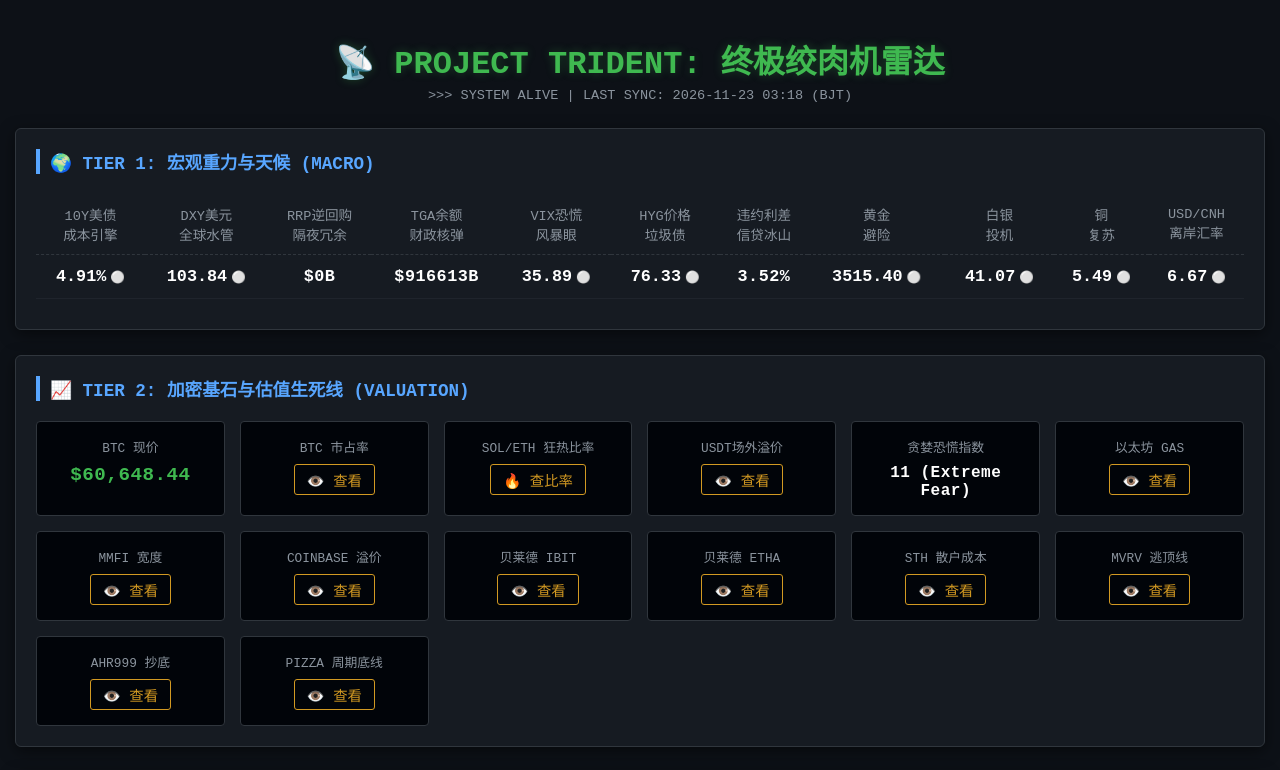
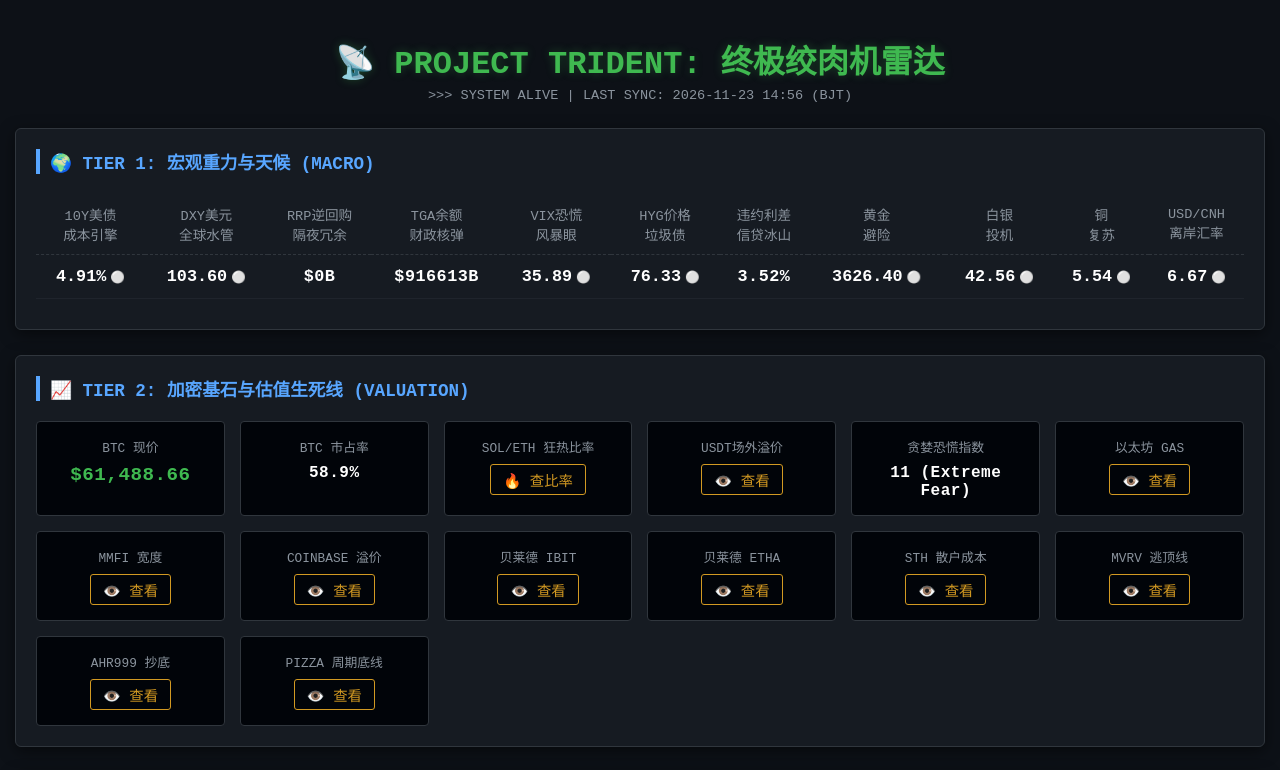
Before and after one commit to bobo8866/market-monitor, a plain HTML site: page index.html in a window 1280 px wide. Shown: the top 770 px of the page. Drawn offline with Linux system fonts and the light colour scheme.

Commit message:
Auto-update market dashboard

```diff
--- a/index.html
+++ b/index.html
@@ -38,7 +38,7 @@ td { padding: 12px 5px; text-align: center; border-bottom: 1px solid #1f242c; fo
 <body>
 <div class="container">
 <h1>📡 Project Trident: 终极绞肉机雷达</h1>
-<div class="time">>>> SYSTEM ALIVE | LAST SYNC: 2026-11-23 03:18 (BJT)</div>
+<div class="time">>>> SYSTEM ALIVE | LAST SYNC: 2026-11-23 14:56 (BJT)</div>
 
 <div class="card">
 <h2>🌍 Tier 1: 宏观重力与天候 (Macro)</h2>
@@ -62,15 +62,15 @@ td { padding: 12px 5px; text-align: center; border-bottom: 1px solid #1f242c; fo
 <tbody>
 <tr>
 <td>4.91%<span class="trend">⚪</span></td>
-<td>103.84<span class="trend">⚪</span></td>
+<td>103.60<span class="trend">⚪</span></td>
 <td><span class='val-text'>$0B</span></td>
 <td><span class='val-text'>$916613B</span></td>
 <td>35.89<span class="trend">⚪</span></td>
 <td>76.33<span class="trend">⚪</span></td>
 <td><span class='val-text'>3.52%</span></td>
-<td>3515.40<span class="trend">⚪</span></td>
-<td>41.07<span class="trend">⚪</span></td>
-<td>5.49<span class="trend">⚪</span></td>
+<td>3626.40<span class="trend">⚪</span></td>
+<td>42.56<span class="trend">⚪</span></td>
+<td>5.54<span class="trend">⚪</span></td>
 <td>6.67<span class="trend">⚪</span></td>
 </tr>
 </tbody>
@@ -81,8 +81,8 @@ td { padding: 12px 5px; text-align: center; border-bottom: 1px solid #1f242c; fo
 <div class="card">
 <h2>📈 Tier 2: 加密基石与估值生死线 (Valuation)</h2>
 <div class="grid-box">
-<div class="grid-item"><span class="grid-label">BTC 现价</span><span class="val-text" style="color:var(--accent-green);font-size:1.2em;">$60,648.44</span></div>
-<div class="grid-item"><span class="grid-label">BTC 市占率</span><a href='https://www.tradingview.com/chart/?symbol=CRYPTOCAP%3ABTC.D' target='_blank' class='btn'>👁️ 查看</a></div>
+<div class="grid-item"><span class="grid-label">BTC 现价</span><span class="val-text" style="color:var(--accent-green);font-size:1.2em;">$61,488.66</span></div>
+<div class="grid-item"><span class="grid-label">BTC 市占率</span><span class='val-text'>58.9%</span></div>
 <div class="grid-item"><span class="grid-label">SOL/ETH 狂热比率</span><a href='https://defillama.com/dexs/chains' target='_blank' class='btn'>🔥 查比率</a></div>
 <div class="grid-item"><span class="grid-label">USDT场外溢价</span><a href='https://www.feixiaohao.com/data/stable.html' target='_blank' class='btn'>👁️ 查看</a></div>
 <div class="grid-item"><span class="grid-label">贪婪恐慌指数</span><span class='val-text'>11 (Extreme Fear)</span></div>
```
